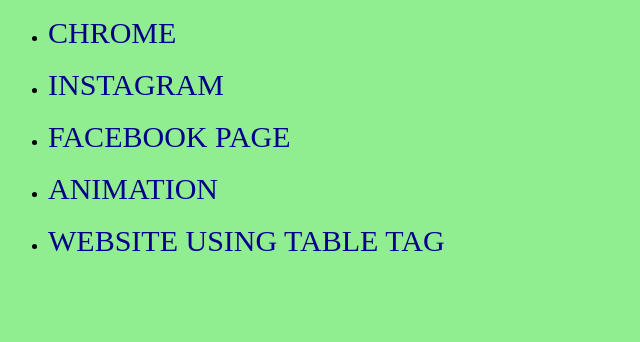
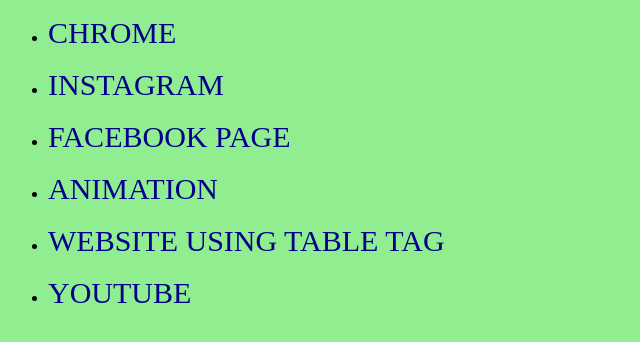
Before and after one commit to krishnadua/allproject, a plain HTML site: page index.html in a window 1280 px wide. Shown: the whole page, without its empty margins (0-640 px from the left). Drawn offline with Linux system fonts and the light colour scheme.

Commit message:
Update index.html

```diff
--- a/index.html
+++ b/index.html
@@ -49,6 +49,11 @@ body{
   <a href="https://krishnadua.github.io/classroom/Website%20using%20table%20tag.html">Website using table tag</a>
 </li>
 
+<br>
+<li>
+  <a href="https://krishnadua.github.io/all.html/Youtube%20logo.html">Youtube</a>
+</li>
+
 
     </ul>
 
```
